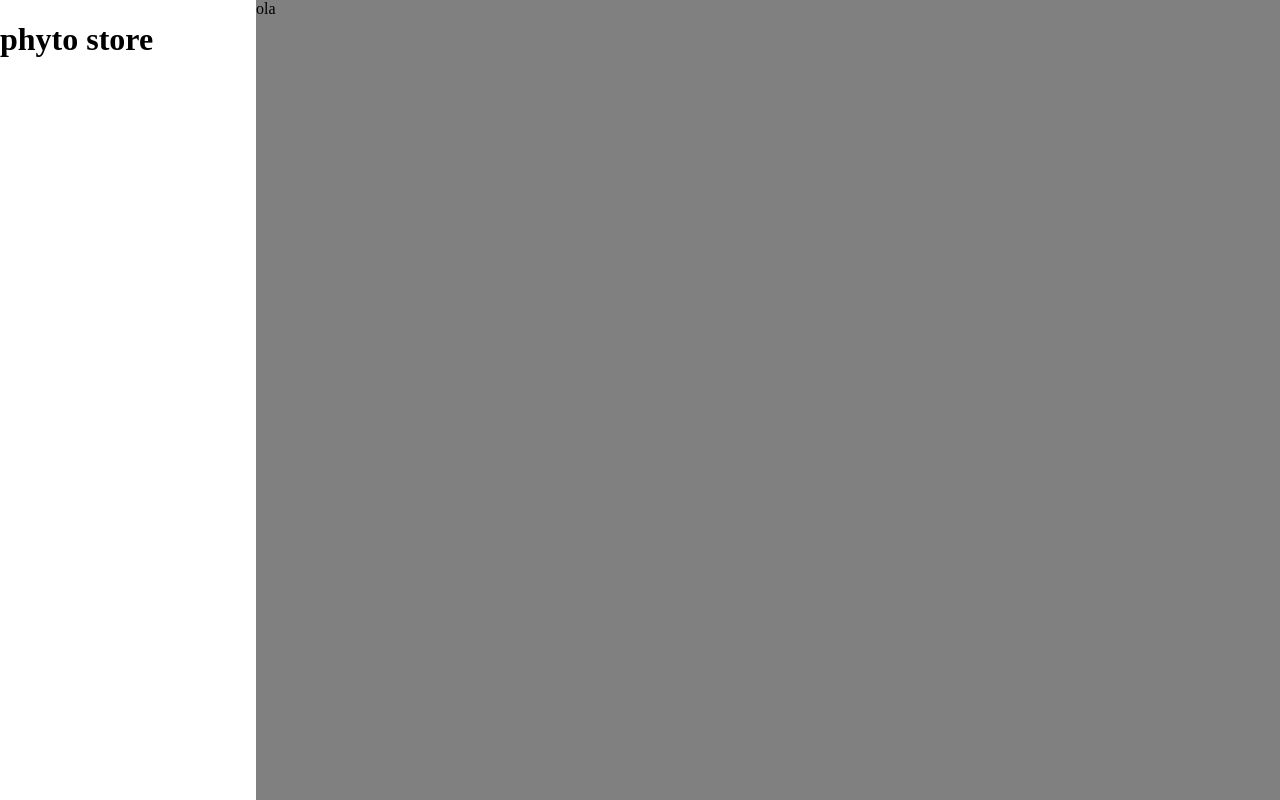
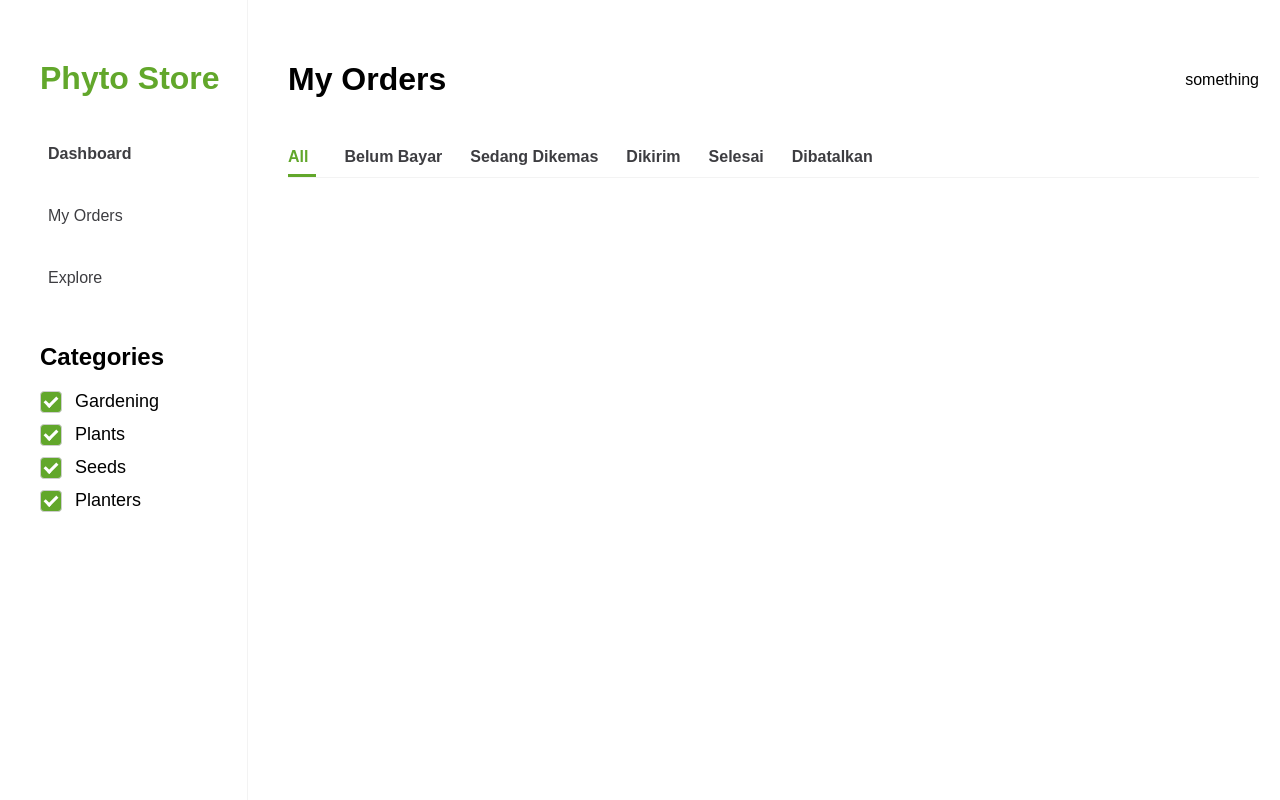
Before and after one commit to hyoga-dev/UAS-WebPro, a PHP site: page / in a window 1280 px wide. Run offline with PHP 8.4, Linux system fonts and the light colour scheme.

Commit message:
create dashboard, login and register

```diff
--- a/index.html
+++ b/index.html
@@ -4,16 +4,44 @@
     <meta charset="UTF-8">
     <meta name="viewport" content="width=device-width, initial-scale=1.0">
     <title>Document</title>
-    <link rel="stylesheet" href="https://cdnjs.cloudflare.com/ajax/libs/font-awesome/6.0.0/css/all.min.css">
+    <link rel="stylesheet" href="https://fonts.googleapis.com/css2?family=Material+Symbols+Outlined:opsz,wght,FILL,GRAD@24,400,0,0" />
+    <link rel="stylesheet" href="https://cdn.jsdelivr.net/npm/bootstrap-icons@1.11.3/font/bootstrap-icons.min.css">
     <link rel="stylesheet" href="style.css">
 </head>
 <body>
     <div id="wrapper">
 
         <div id="sidebar">
-            <h1>phyto store                             </h1>
+            <h1>Phyto Store</h1>
+            <nav>
+                <a href="dashboard.html" target="content" id="selected">Dashboard</a>
+                <a href="myOrder.html" target="content">My Orders</a>
+                <a href="explore.html" target="content">Explore</a>
+                <!-- <a href="featuredProduct.html" target="content">Featured Products</a> -->
+            </nav>
+            <h2>Categories</h2>
+            <label class="custom-container">
+                <input type="checkbox" checked="checked">
+                <span class="checkmark"></span>
+                Gardening
+            </label>
+            <label class="custom-container">
+                <input type="checkbox" checked="checked">
+                <span class="checkmark"></span>
+                Plants
+            </label>
+            <label class="custom-container">
+                <input type="checkbox" checked="checked">
+                <span class="checkmark"></span>
+                Seeds
+            </label>
+            <label class="custom-container">
+                <input type="checkbox" checked="checked">
+                <span class="checkmark"></span>
+                Planters
+            </label>
         </div>
-        <div id="content">ola</div>
+        <iframe src="myOrder.html" name="content" frameborder="0" width="100%" id="i-content"></iframe>
     </div>
 </body>
 </html>
--- /dev/null
+++ b/myOrder.html
@@ -0,0 +1,32 @@
+<!DOCTYPE html>
+<html lang="en">
+<head>
+    <meta charset="UTF-8">
+    <meta name="viewport" content="width=device-width, initial-scale=1.0">
+    <link rel="stylesheet" href="style.css">
+    <title>Document</title>
+</head>
+<body>
+    <div id="content">
+        <div id="content-header">
+            <h1>My Orders</h1>
+            <div id="header-navigation">
+                something
+            </div>
+        </div>
+        <div id="content-navigation">
+            <nav>
+                <a href="" target="orders-content" class="active">All</a>
+                <a href="" target="orders-content">Belum Bayar</a>
+                <a href="" target="orders-content">Sedang Dikemas</a>
+                <a href="" target="orders-content">Dikirim</a>
+                <a href="" target="orders-content">Selesai</a>
+                <a href="" target="orders-content">Dibatalkan</a>
+                <!-- <a href="dashboard_frame/workshop.html" target="dashboard-content">Workshops</a>
+                <a href="dashboard_frame/blogs.html" target="dashboard-content">Blogs</a> -->
+            </nav>
+        </div>
+        <iframe src="" name="orders-content" frameborder="0" width="100%" ></iframe>
+    </div>
+</body>
+</html>
--- a/style.css
+++ b/style.css
@@ -1,24 +1,347 @@
+:root {
+  --primary-color: #62a72b;
+  --background-color: #fff;
+  --secondary-color: rgb(243, 243, 243);
+  --main-padding: 15px;
+  --border-radius: 8px;
+}
+
+/* * {
+  scrollbar-width: thin;
+  scrollbar-color: #a0a0a0 #f1f1f1;
+} */
+
 body {
     margin: 0;
     padding: 0;
+    font-family: Arial, Helvetica, sans-serif;
+    /* font-family: "urbanist"; */
+}
+
+iframe {
+    height: 100vh;
 }
 
 #wrapper {
     height: 100vh;
     display: flex;
     flex-direction: row;
+    overflow: hidden;
 }
 
 #sidebar {
     width: 20%;
     height: 100%;
-    /* background-color: blue; */
+    display: flex;
+    flex-direction: column;
+    padding-left: 40px;
+    border-right: solid 1px var(--secondary-color);
+}
+
+#sidebar nav {
+    display: flex;
+    flex-direction: column;
+}
+
+#sidebar h1 {
+    color: var(--primary-color);
+    margin: 60px 0 40px 0;
+}
+
+#sidebar nav a {
+    color: #3d3d41;
+    text-decoration: none;
+    margin-bottom: 28px;
+    padding: 8px;
+    border-radius: 5px;
+    /* opacity: 70%; */
+    width: 80%;
+}
+
+#sidebar nav a:hover{
+    /* background-color: rgba(0, 0, 0, 0.082); */
+    /* padding-left: 20px; */
+    opacity: 70%;
+}
+
+/* #i-content {
+    width: 100%;
+} */
+
+#content {
+    width: 94%;
+    /* height: 90%; */
+    background-color: var(--background-color);
+    padding: 40px;
+    /* overflow: hidden; */
+    /* background-color: red; */
+}
+
+#content-header {
+    display: flex;
+    justify-content: space-between;
+    align-items: center;
+    margin-bottom: 28px;
+}
+
+#content-navigation nav {
+    width: 100%;
+    /* background-color: red; */
+    display: flex;
+    /* justify-content: space-between; */
+    gap: 28px;
+    border-bottom: 1px solid var(--secondary-color);
+    /* margin-bottom: 16px; */
+}
+
+#content-navigation a {
+    color: #3d3d41;
+    text-decoration: none;
+    font-weight: 700;
+}
+
+#content-navigation .active {
+    padding-bottom: 8px;
+    padding-right: 8px;
+    color: var(--primary-color);
+    border-bottom: 3px solid var(--primary-color);
+    /* background-color: red; */
+}
+
+#welcome h1 {
+    margin-bottom: 8px;
+}
+
+#welcome p {
+    margin: 0;
+}
+
+#shop {
+    height: 100%;
+    flex: 1;
+    min-height: 0;
+    padding-bottom: 50px;
+    padding-right: 8px;
+}
+
+#banner {
+    width: 100%;
+    /* height: 120px; */
+    border-radius: 16px;
+    margin-top: 4vw;
+    background-color: var(--secondary-color)    ;
+    position: relative;
+    /* overflow: hidden; */
+}
+
+#banner > div {
+    padding: 5vw 26px 5vw 40px;
+    position: relative;
+    border-radius: 16px;
+    overflow: hidden;
+}
+
+#square {
+    width: 45vw;
+    height: 45vw;
+    background-color: var(--primary-color);
+    border-radius: 10%;
+    position: absolute;
+    right: -30px;
+    top: -15vw;
+    transform: rotate(45deg) ;
+    /* transform: translate(-50px, 50px); */
+}
+
+#Timage {
+    position: absolute;
+    transform: rotate(15deg);
+    top: -8vw;
+    right: 10px;
+    width: 35vw;
+}
+
+@media screen and (min-width: 1020px) {
+  #Timage {
+    width: 30vw;
+    right: 7vw;
+  }
+}
+
+#banner h1, p {
+    margin: 0 0 8px 0;
+}
+
+#filter {
+    margin-top: 4vw;
+    display: flex;
 
 }
 
-#content {
-    width: 80%;
-    height: 100%;
-    background-color: grey;
-    /* background-color: red; */
+.btn-filter {
+    padding: 8px 16px ;
+    color: grey;
+    border: 1px solid rgb(190, 190, 190);
+    margin-right: 16px;
+    border-radius: 8px;
 }
+
+.btn-filter:hover {
+    cursor: pointer;
+    /* background-color: rgb(190, 190, 190); */
+    border: 1px solid var(--primary-color);
+    color: var(--primary-color);
+}
+
+#selected {
+    opacity: 100%;
+    font-weight: bold;
+    /* padding-left: 20px; */
+    /* color: var(--primary-color);  */
+    /* background-color: var(--primary-color);
+    color: var(--background-color); */
+}
+
+#product-container {
+    margin-top: 16px;
+    display: grid;
+    grid-template-columns: repeat(auto-fill, minmax(200px, 1fr));
+    gap: 20px;
+    padding-bottom: 200px;
+}
+
+.product {
+    min-width: 0;
+    background-color: var(--secondary-color);
+    border-radius: 12px;
+    width: 200px;
+    height: 300px;
+    overflow: hidden;
+    font-size: 12px;
+}
+
+.product p {
+    margin: 4px 0;
+
+}
+
+.product-detail {
+    margin: 16px;
+}
+
+.product-img {
+    width: 200px;
+}
+
+.btn-chart {
+    padding: 2px 8px;
+    color: var(--primary-color);
+    margin-left: 8px;
+    position: relative;
+    right: 0;
+    border-radius: 8px;
+    border: 1px solid var(--primary-color);
+}
+
+.btn-share {
+    padding: 8px 28px;
+    background-color: black;
+    color: var(--background-color);
+    border-radius: 10px;
+    width: fit-content;
+}
+
+.btn-share:hover {
+    cursor: pointer;
+}
+
+.custom-container {
+  display: block;
+  position: relative;
+  padding-left: 35px;
+  margin-bottom: 12px;
+  cursor: pointer;
+  font-size: 18px;
+  user-select: none;
+}
+
+.custom-container input {
+  position: absolute;
+  opacity: 0;
+  cursor: pointer;
+  height: 0;
+  width: 0;
+}
+
+.checkmark {
+  position: absolute;
+  top: 0;
+  left: 0;
+  height: 20px;
+  width: 20px;
+  /* background-color: #eee; */
+  border: 1px solid #cecece;
+  border-radius: 4px;
+}
+
+.custom-container:hover input ~ .checkmark {
+  background-color: #ccc;
+}
+
+.custom-container input:checked ~ .checkmark {
+  animation: pulse 0.3s ease-in-out;
+  background-color: var(--primary-color);
+}
+
+.checkmark:after {
+  content: "";
+  position: absolute;
+  left: 9px;
+  top: 5px;
+  width: 5px;
+  height: 10px;
+  border: solid white;
+  border-width: 0 3px 3px 0;
+  transform: rotate(45deg) scale(0);
+  opacity: 0;
+  transition: all 0.2s cubic-bezier(0.12, 0.4, 0.29, 1.46);
+}
+
+.custom-container input:checked ~ .checkmark:after {
+  transform: rotate(45deg) scale(1);
+  opacity: 1;
+}
+
+.custom-container .checkmark:after {
+  left: 6px;
+  top: 2px;
+  width: 5px;
+  height: 10px;
+  border: solid white;
+  border-width: 0 3px 3px 0;
+  transform: rotate(45deg);
+}
+
+::-webkit-scrollbar {
+  width: 8px;
+}
+
+::-webkit-scrollbar-track {
+  background: #f1f1f1;
+}
+
+::-webkit-scrollbar-thumb {
+  background: #a0a0a0;
+  border-radius: 10px;
+  border: 2px solid #f1f1f1;
+}
+
+::-webkit-scrollbar-thumb:hover {
+  background: #888;
+}
+
+@keyframes pulse {
+  0% { transform: scale(1); }
+  50% { transform: scale(1.1); }
+  100% { transform: scale(1); }
+}
```
Also changed, not shown: dashboard.html (added, +33 -0 lines), dashboard_frame/plantsCare.html (added, +12 -0 lines), dashboard_frame/shop.html (added, +123 -0 lines), explore.html (added, +11 -0 lines), login.css (added, +97 -0 lines), login.html (added, +34 -0 lines), signup.html (added, +35 -0 lines), Assets/Image/giant-white.png (added), Assets/Image/phyto-login-banner.png (added), Assets/Image/thumb-up.png (added).
